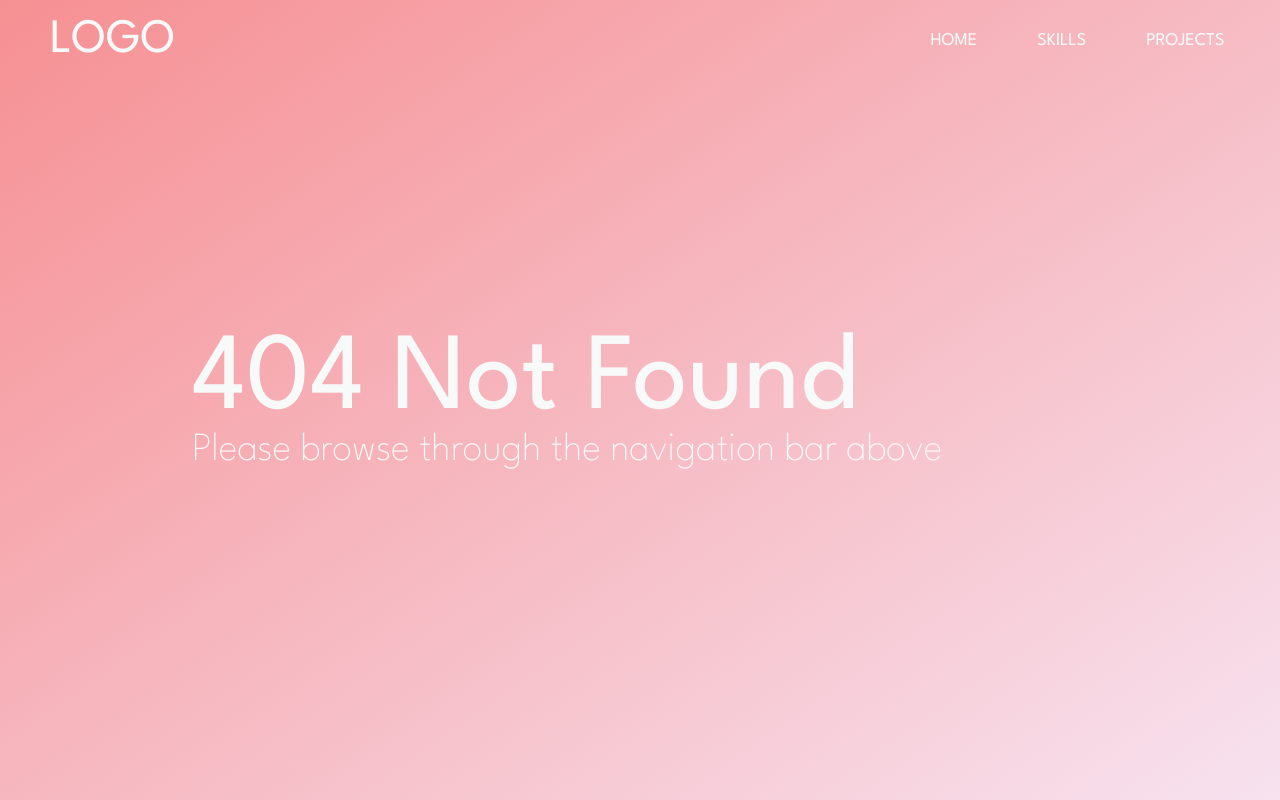
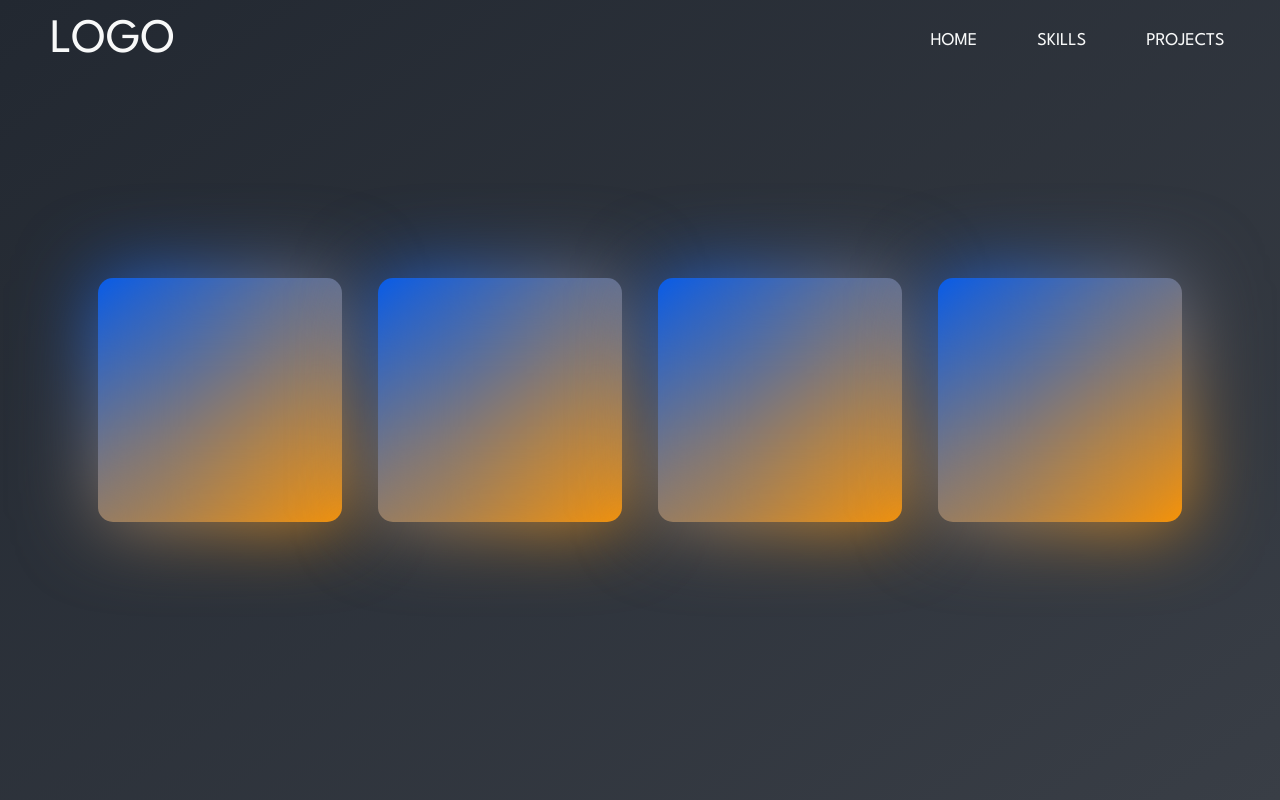
Before and after one commit to ak4598/portfolio-website, a Next.js app: page /skills/engineering in a window 1280 px wide. Before the commit this address had no page. Built offline with nearby package versions, Linux system fonts and the light colour scheme.

Commit message:
add neon card

```diff
--- /dev/null
+++ b/components/Carousel/Carousel.module.css
@@ -0,0 +1,51 @@
+.container {
+  position: relative;
+  display: flex;
+  justify-content: center;
+  align-items: center;
+  max-width: 1200px;
+  flex-wrap: wrap;
+  z-index: 1;
+  width: 100%;
+  height: 100%;
+  /* overflow: hidden; */
+}
+
+.container .card {
+  position: relative;
+  top: 10%;
+  width: 100%;
+  height: 80%;
+  margin: 2%;
+  box-shadow: 20px 20px 50px rgba(0, 0, 0, 0.5);
+  border-radius: 15px;
+  background: rgba(255, 255, 255, 0.1);
+  overflow: hidden;
+  display: flex;
+  justify-content: center;
+  align-items: center;
+  border-top: 1px solid rgba(255, 255, 255, 0.5);
+  border-left: 1px solid rgba(255, 255, 255, 0.5);
+  backdrop-filter: blur(5px);
+}
+
+.container .card .content {
+  padding: 20px;
+  transform: translateY(100px);
+  opacity: 0;
+  transition: 0.5s;
+}
+
+.container .card:hover .content {
+  transform: translateY(0px);
+  opacity: 1;
+}
+
+.container .card:hover .content div {
+  width: 100%;
+  height: 100%;
+}
+
+.container img {
+  width: 100%;
+}
--- a/components/NavBar/NavBar.tsx
+++ b/components/NavBar/NavBar.tsx
@@ -12,11 +12,12 @@ const NavBar = () => {
       <nav className={styles.navbar}>
         <ul>
           {pages.map((page) => (
-            <li>
+            <li key={page.name}>
               <div>{page.name}</div>
               <ul>
                 {page.sections.map((section) => (
                   <a
+                    key={section}
                     href={
                       "/" +
                       page.name.toLowerCase() +
--- a/components/NavBar/pages.ts
+++ b/components/NavBar/pages.ts
@@ -1,9 +1,11 @@
-type Page = {
-  name: string;
-  sections: string[];
-};
+import {
+  Facebook,
+  Instagram,
+  GitHub,
+  LinkedIn,
+} from "../../assets/SocialMediaLogos";
 
-const pages: Page[] = [
+const pages = [
   {
     name: "Home",
     sections: ["About", "Contact"],
@@ -18,12 +20,11 @@ const pages: Page[] = [
   },
 ];
 
-const mySocialMedia = {
-  Facebook: "https://www.facebook.com/ak4598/",
-  LinkedIn: "https://www.linkedin.com/in/andykmh/",
-  Instagram: "https://www.instagram.com/andykwan4598/",
-  GitHub: "https://github.com/ak4598",
-};
+const mySocialMedia = [
+  { link: "https://www.facebook.com/ak4598/", logo: Facebook.src },
+  { link: "https://www.instagram.com/andykwan4598/", logo: Instagram.src },
+  { link: "https://www.linkedin.com/in/andykmh/", logo: LinkedIn.src },
+  { link: "https://github.com/ak4598", logo: GitHub.src },
+];
 
 export { pages, mySocialMedia };
-export type { Page };
--- /dev/null
+++ b/components/NeonCards/NeonCards.module.css
@@ -0,0 +1,125 @@
+.container {
+  position: relative;
+  display: flex;
+  justify-content: center;
+  align-items: center;
+  flex-wrap: wrap;
+  z-index: 1;
+  width: 100%;
+  height: 100%;
+}
+
+.box {
+  position: relative;
+  border-radius: 15px;
+  height: 30%;
+  /* height: 30%; */
+  aspect-ratio: 1 / 1;
+  display: flex;
+  justify-content: center;
+  align-items: center;
+  margin: 20px;
+  /* background: orange; */
+  transition: 0.5s;
+}
+
+.box:hover {
+  height: 40%;
+  aspect-ratio: 1 / 1.2;
+}
+
+.box .image {
+  position: absolute;
+  top: 0;
+  left: 0;
+  width: 100%;
+  height: 100%;
+  padding: 10%;
+  box-sizing: border-box;
+}
+
+.box .image img {
+  max-height: 100%;
+  opacity: 1;
+  transition: 0.5s;
+}
+
+.box:before {
+  content: "";
+  border-radius: 15px;
+  position: absolute;
+  top: -1%;
+  bottom: -1%;
+  left: -1%;
+  right: -1%;
+  background: yellow;
+  z-index: -1;
+}
+
+.box:after {
+  content: "";
+  border-radius: 15px;
+  position: absolute;
+  top: -1%;
+  bottom: -1%;
+  left: -1%;
+  right: -1%;
+  background: yellow;
+  z-index: -1;
+  filter: blur(40px);
+}
+
+.box:nth-child(1):before,
+.box:nth-child(1):after {
+  background: linear-gradient(
+    145deg,
+    rgba(0, 90, 240, 1) 0%,
+    rgba(255, 149, 0, 1) 100%
+  );
+}
+
+.box:nth-child(2):before,
+.box:nth-child(2):after {
+  background: linear-gradient(
+    145deg,
+    rgba(0, 90, 240, 1) 0%,
+    rgba(255, 149, 0, 1) 100%
+  );
+}
+
+.box:nth-child(3):before,
+.box:nth-child(3):after {
+  background: linear-gradient(
+    145deg,
+    rgba(0, 90, 240, 1) 0%,
+    rgba(255, 149, 0, 1) 100%
+  );
+}
+
+.box:nth-child(4):before,
+.box:nth-child(4):after {
+  background: linear-gradient(
+    145deg,
+    rgba(0, 90, 240, 1) 0%,
+    rgba(255, 149, 0, 1) 100%
+  );
+}
+
+.box .content {
+  position: absolute;
+  top: 80%;
+  left: 1%;
+  right: 1%;
+  bottom: 1%;
+  color: #f8f9f9;
+  display: flex;
+  justify-content: center;
+  align-items: center;
+  text-align: center;
+  opacity: 0;
+  transition: 0.5s;
+}
+
+.box:hover .content {
+  opacity: 1;
+}
--- /dev/null
+++ b/components/NeonCards/NeonCards.tsx
@@ -0,0 +1,44 @@
+import React from "react";
+import styles from "./NeonCards.module.css";
+import { AI, Blockchain, Web, DevOps } from "../../assets/TechLogos";
+
+const NeonCards = () => {
+  return (
+    <div className={styles.container}>
+      <div className={styles.box}>
+        <div className={styles.image}>
+          <img src={AI.src} />
+        </div>
+        <div className={styles.content}>
+          <h2>Artificial Intelligence</h2>
+        </div>
+      </div>
+      <div className={styles.box}>
+        <div className={styles.image}>
+          <img src={Blockchain.src} />
+        </div>
+        <div className={styles.content}>
+          <h2>Blockchain</h2>
+        </div>
+      </div>
+      <div className={styles.box}>
+        <div className={styles.image}>
+          <img src={Web.src} />
+        </div>
+        <div className={styles.content}>
+          <h2>Web Development</h2>
+        </div>
+      </div>
+      <div className={styles.box}>
+        <div className={styles.image}>
+          <img src={DevOps.src} />
+        </div>
+        <div className={styles.content}>
+          <h2>DevOps</h2>
+        </div>
+      </div>
+    </div>
+  );
+};
+
+export default NeonCards;
--- /dev/null
+++ b/pages/skills/engineering.tsx
@@ -0,0 +1,16 @@
+import React from "react";
+import styles from "./styles/engineering.module.css";
+import NeonCards from "../../components/NeonCards/NeonCards";
+
+const Engineering = () => {
+  return (
+    <div>
+      <div className={styles.background}></div>
+      <div className={styles.content}>
+        <NeonCards />
+      </div>
+    </div>
+  );
+};
+
+export default Engineering;
--- /dev/null
+++ b/pages/skills/styles/engineering.module.css
@@ -0,0 +1,18 @@
+.background {
+  z-index: 1;
+  position: absolute;
+  width: 100%;
+  height: 100%;
+  background: linear-gradient(145deg, rgb(34, 40, 49) 0%, rgb(57, 62, 70) 100%);
+  top: 0;
+}
+
+.content {
+  z-index: 2;
+  width: 100%;
+  height: 100%;
+  display: flex;
+  justify-content: center;
+  align-items: center;
+  position: absolute;
+}
```
Also changed, not shown: components/Carousel/Carousel.tsx (added, +41 -0 lines), pages/home/contact.tsx (+10 -45 lines), pages/home/styles/contact.module.css (renamed from pages/home/contact.module.css).
